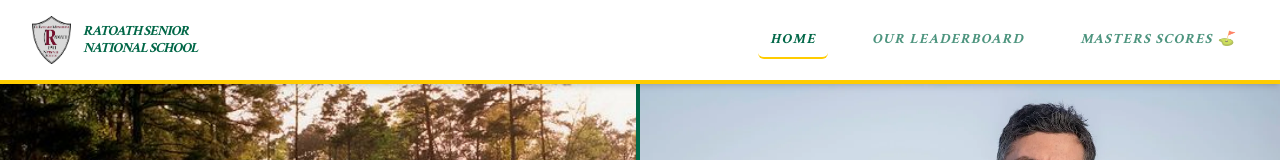
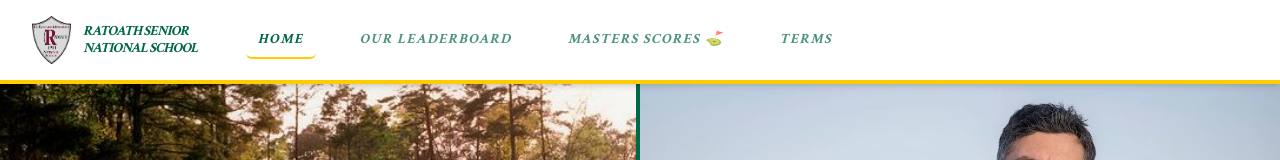
Before and after one commit to alanmulvany1-wq/masters-sweepstake, a Next.js app: page / in a window 1280 px wide. Shown: the top 160 px of the page. Built offline with nearby package versions, Linux system fonts and the light colour scheme; no server answers.

Commit message:
Add Terms link to Navbar

```diff
--- a/app/Navbar.tsx
+++ b/app/Navbar.tsx
@@ -18,19 +18,21 @@ export default function Navbar() {
       minute: '2-digit',
     });
     setLastUpdated(formatted);
-  }, [pathname]); // Updates timestamp slightly when navigating between pages
+  }, [pathname]);
 
+  // Added "Terms" to the navigation links
   const navLinks = [
     { name: 'Home', href: '/' },
     { name: 'Our Leaderboard', href: '/leaderboard' },
     { name: 'Masters Scores ⛳', href: '/masters-leaderboard' },
+    { name: 'Terms', href: '/terms' },
   ];
 
   return (
     <>
       <nav className="bg-white border-b-4 border-[#FFCC00] sticky top-0 z-50 shadow-md">
         <div className="max-w-7xl mx-auto px-4 sm:px-6 lg:px-8">
-          <div className="flex justify-between items-center h-20">
+          <div className="flex justify-start items-center h-20 gap-12"> {/* Changed justify-between to justify-start and added gap-12 to shift links left */}
 
             {/* Logo / School Name */}
             <div className="flex-shrink-0 flex items-center">
@@ -42,7 +44,7 @@ export default function Navbar() {
                </Link>
             </div>
 
-            {/* Desktop Navigation */}
+            {/* Desktop Navigation - Shifted slightly left */}
             <div className="flex space-x-2 md:space-x-8">
               {navLinks.map((link) => {
                 const isActive = pathname === link.href;
@@ -65,7 +67,7 @@ export default function Navbar() {
         </div>
       </nav>
 
-      {/* GLOBAL FOOTER BAR - Shows at the bottom of every page */}
+      {/* GLOBAL FOOTER BAR */}
       <footer className="fixed bottom-0 w-full bg-gray-900/90 backdrop-blur-sm text-white py-2 z-40 border-t border-gray-800">
         <div className="max-w-7xl mx-auto px-4 flex justify-between items-center">
           <p className="text-[10px] uppercase font-bold tracking-widest text-gray-400">
```
